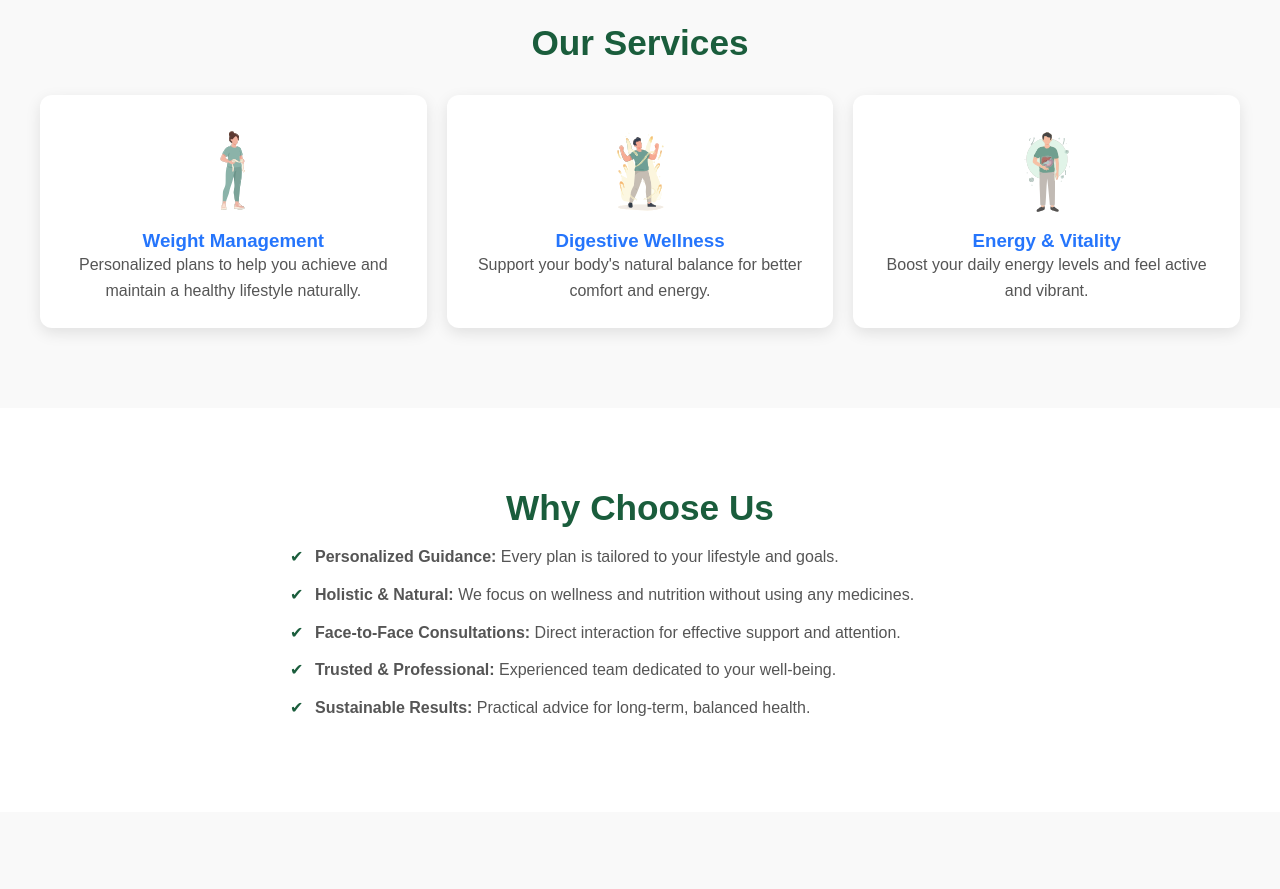
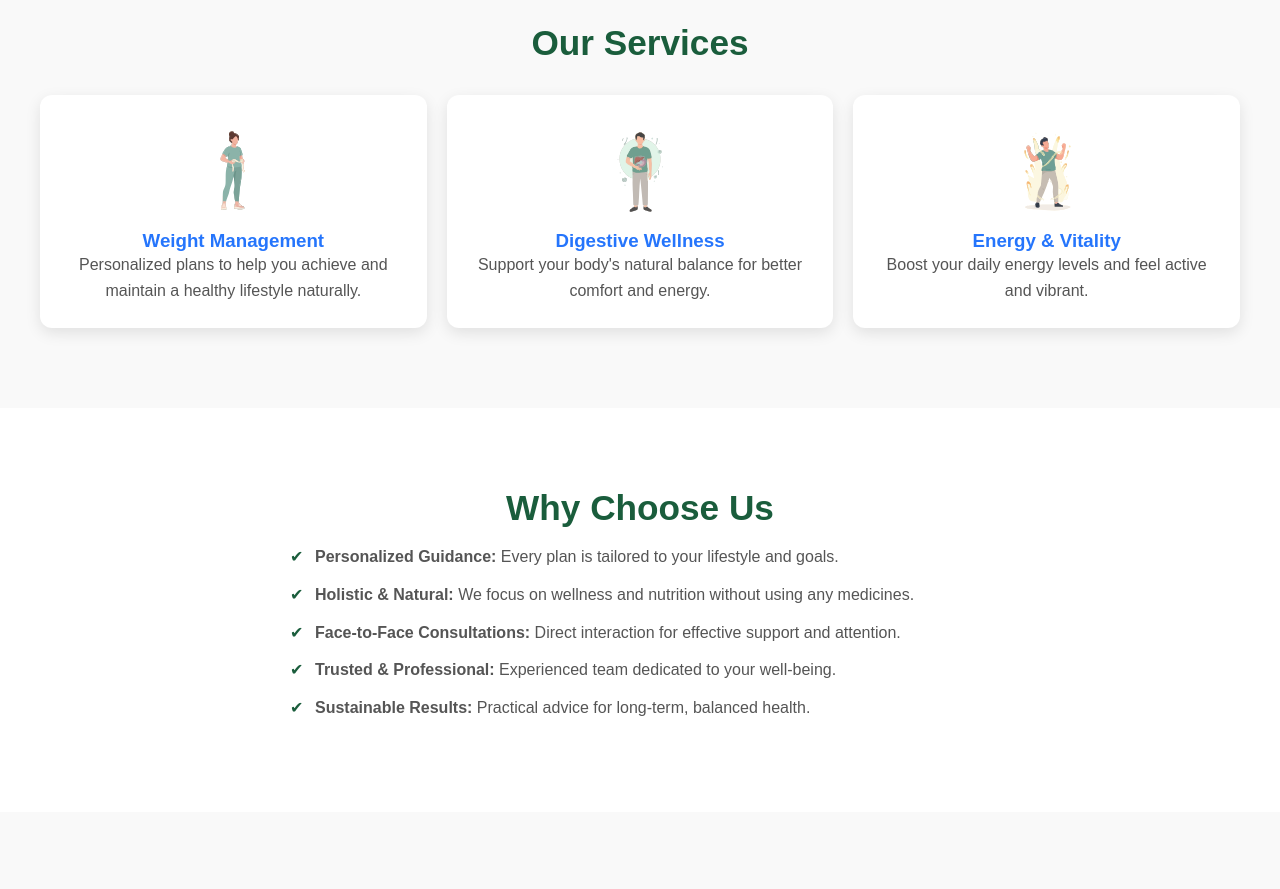
Before and after one commit to karnavatinutrition-collab/karnavatinutritioncenter, a plain HTML site: page index.html in a window 1280 px wide. Shown: the part 1020-1909 px from the top of the page. Drawn offline with Linux system fonts and the light colour scheme.

```diff
--- a/index.html
+++ b/index.html
@@ -410,8 +410,8 @@
       <h2>Our Services</h2>
       <div class="services-grid">
         <div class="service"> <a href="weight.html" class="selection"><img src="3736604.svg" alt="Weight Management Icon"><h3>Weight Management</h3><p>Personalized plans to help you achieve and maintain a healthy lifestyle naturally.</p></a></div>
-        <div class="service"> <a href="Digestive.html" class="selection"><img src="2966327.svg" alt="Digestive Wellness Icon"><h3>Digestive Wellness</h3><p>Support your body's natural balance for better comfort and energy.</p></a></div>
-        <div class="service"> <a href="Energy.html" class="selection"><img src="2904991.svg" alt="Energy & Vitality Icon"><h3>Energy & Vitality</h3><p>Boost your daily energy levels and feel active and vibrant.</p></a></div>
+        <div class="service"> <a href="Digestive.html" class="selection"><img src="2904991.svg" alt="Digestive Wellness Icon"><h3>Digestive Wellness</h3><p>Support your body's natural balance for better comfort and energy.</p></a></div>
+        <div class="service"> <a href="Energy.html" class="selection"><img src="2966327.svg" alt="Energy & Vitality Icon"><h3>Energy & Vitality</h3><p>Boost your daily energy levels and feel active and vibrant.</p></a></div>
       </div>
     </div>
   </section>
```
